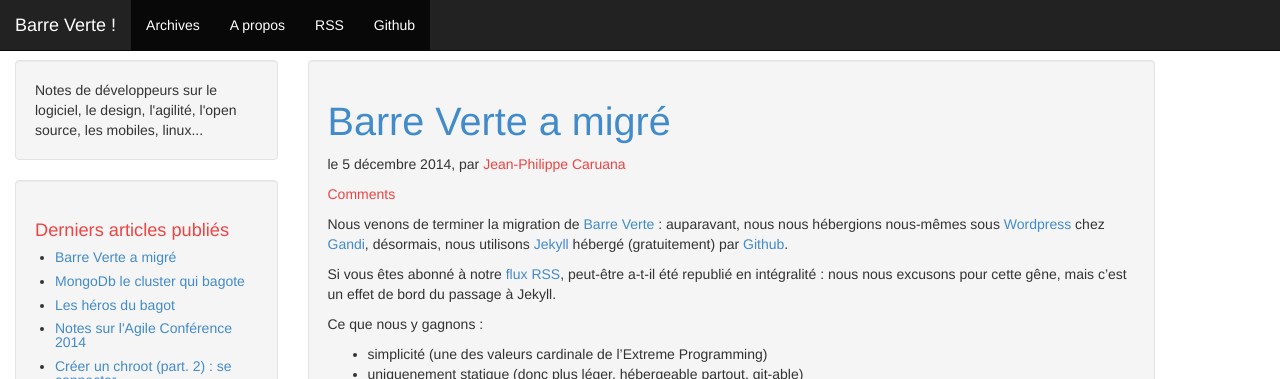
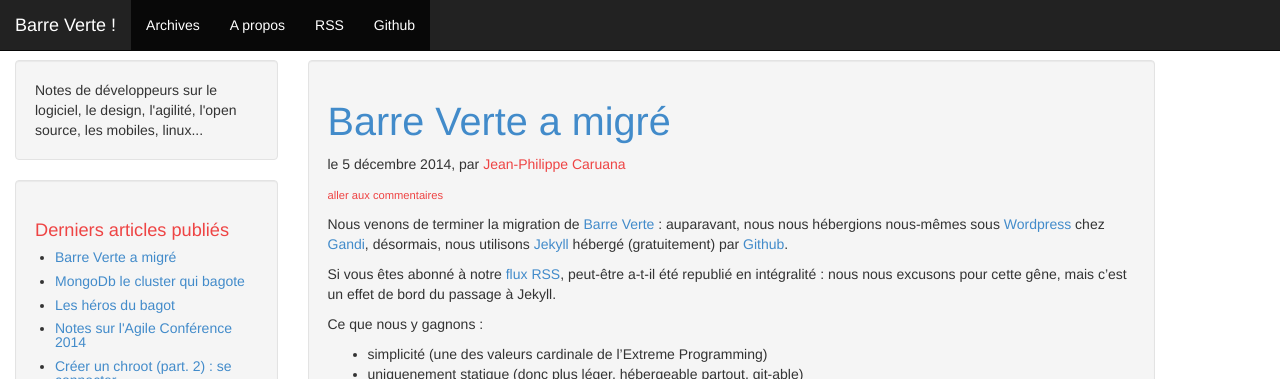
Before and after one commit to MichaelBitard/barreverte.github.io, a Jekyll site: the page built from _posts/2014-12-05-barre-verte-a-migre.md, in a window 1280 px wide. Shown: the top 379 px of the page. Built offline with Jekyll 4.4.1, drawn with Linux system fonts in a browser that asks for light colours; Markdown is read by kramdown in place of the engine named in the settings; comment, search, counter and statistics services are not loaded.

Commit message:
[format] francisation lien 'aller aux commentaires' et taille moindre

```diff
--- a/_layouts/post.html
+++ b/_layouts/post.html
@@ -29,7 +29,7 @@
 {{ page.date | date: "%Y" }}, par <span class="author">{{ page.author.display_name }}</span>
 </p>
             {% if site.comments == true and page.comments == true and site.disqus != '' %}
-                <p class="author"><a href="#disqus_thread">Comments</a></p>
+                <p class="author goToComments"><a href="#disqus_thread">aller aux commentaires</a></p>
             {% endif %}
             <div class="post-content">
             {{ content }}
--- a/css/theme.css
+++ b/css/theme.css
@@ -55,6 +55,10 @@
     color: #ee4444;
 }
 
+.goToComments a {
+    font-size: 0.8em;
+}
+
 .end_of_post {
     margin-top: 30px;
     font-size: 0.8em;
```
